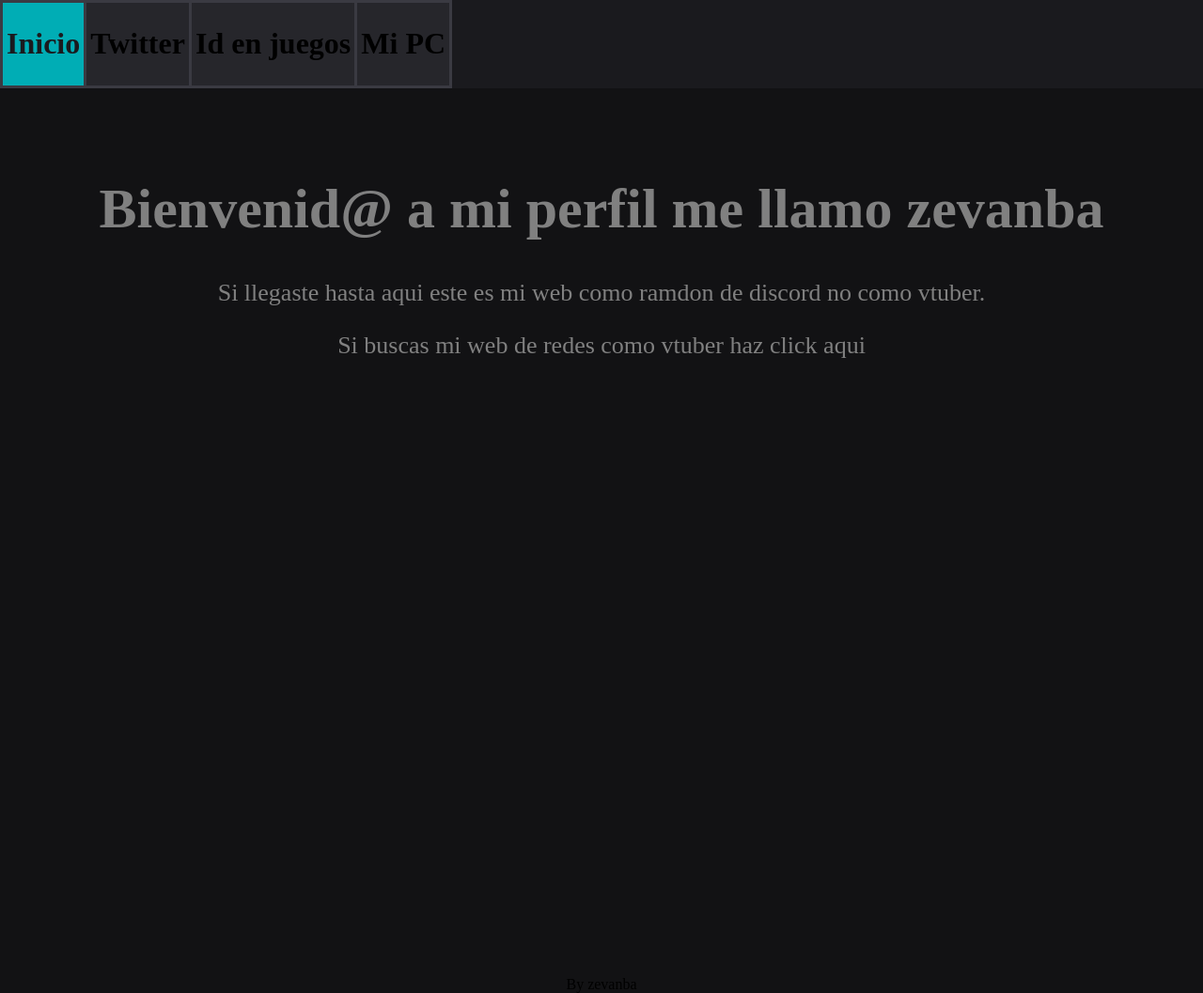
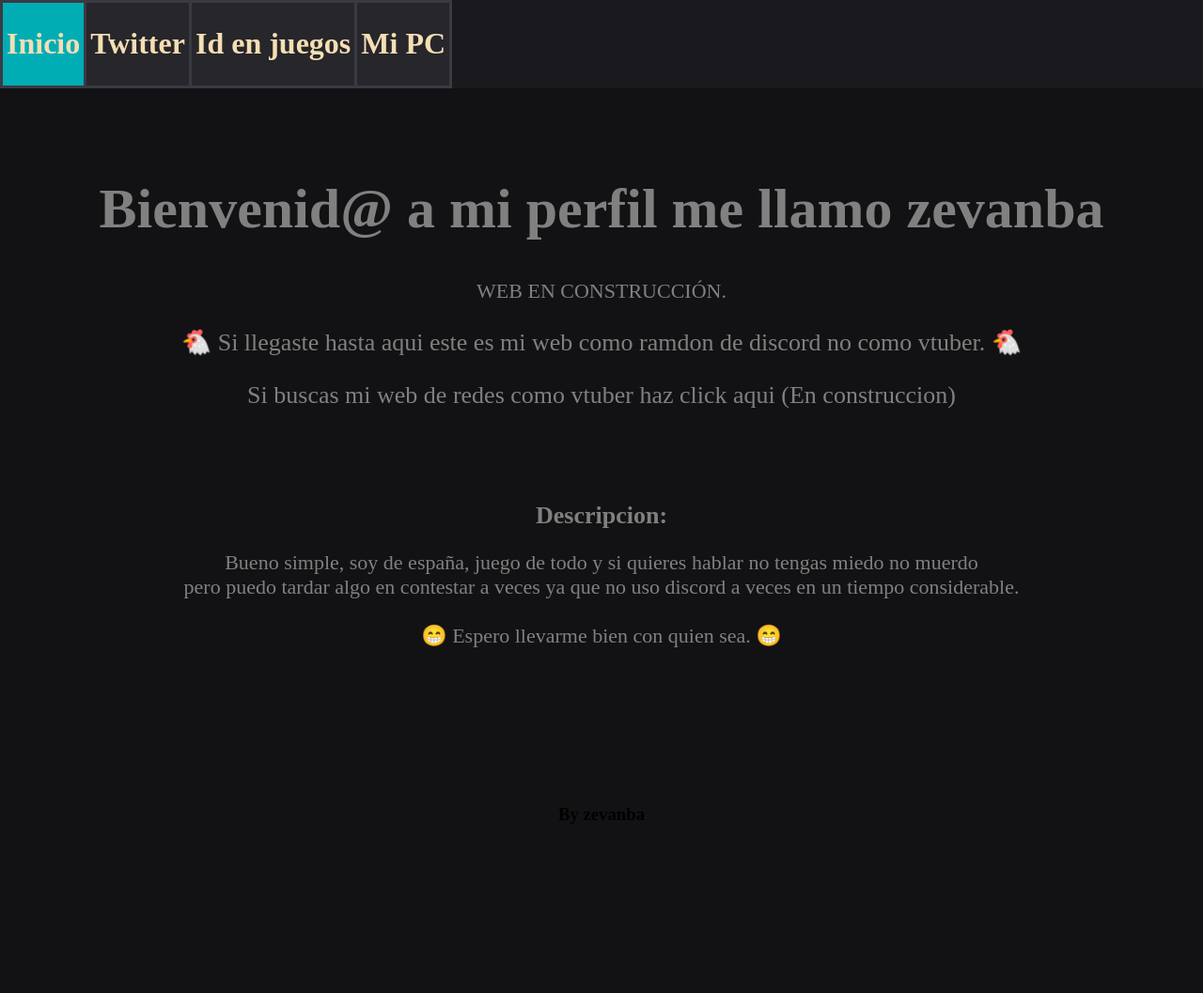
Before and after one commit to zevanba/discord, a plain HTML site: page index.html in a window 1280 px wide. Shown: the whole page at 94% size. After the commit the page ends 897 px from the top, so only its background shows below. Drawn offline with Linux system fonts and the light colour scheme.

Commit message:
copia 20.05.2026 18.55

```diff
--- a/index.css
+++ b/index.css
@@ -20,7 +20,7 @@ background-color: #121214;
 .h1ra{
 
 margin: 0;
-
+color: wheat;
 
 
 }
@@ -46,7 +46,7 @@ padding: 4px;
 .a1{
 
     text-decoration: none;
-    color:#1a1a1e;
+    color: wheat;
 
 }
 
@@ -86,6 +86,16 @@ font-size: 26px;
 
 }
 
+.pd2{
+
+text-align: center;
+
+color: gray;
+
+font-size: 22px;
+
+}
+
 footer{
 
 
--- a/index.html
+++ b/index.html
@@ -3,6 +3,8 @@
 <html>
 
 <head>
+
+    <meta charset="UTF-8">
 
     <link rel="stylesheet" href="index.css">
 
@@ -18,13 +20,13 @@
 
 <tr>
 
-<td class="er-tr-td-ahora"><a class="a1" href="index.html" ><h1>Inicio</h1></a></td>
+<th class="er-tr-td-ahora"><a class="a1" href="index.html" ><h1>Inicio</h1></a></th>
 
-<td class="er-tr-td"><h1 class="h1ra">Twitter</h1></td>
+<th class="er-tr-td"><h1 class="h1ra">Twitter</h1></th>
 
-<td class="er-tr-td"><h1 class="h1ra">Id en juegos</h1></td>
+<th class="er-tr-td"><h1 class="h1ra">Id en juegos</h1></th>
 
-<td class="er-tr-td"><h1 class="h1ra">Mi PC</h1></td>
+<th class="er-tr-td"><h1 class="h1ra">Mi PC</h1></th>
 
 
 </tr>
@@ -37,14 +39,24 @@
 
 <h1 class="Bienvenid">Bienvenid@ a mi perfil me llamo zevanba</h1>
 
+<p class="pd2"> WEB EN CONSTRUCCIÓN.</p>
 
-<p class="pd">Si llegaste hasta aqui este es mi web como ramdon de discord no como vtuber.</p>
 
-<p class="pd"><a class="a2" href="">Si buscas mi web de redes como vtuber haz click aqui</a></p>
+<p class="pd">🐔 Si llegaste hasta aqui este es mi web como ramdon de discord no como vtuber. 🐔</p>
 
-<br><br><br><br><br><br><br><br><br><br><br><br><br><br><br><br><br><br><br><br><br><br><br><br><br><br><br><br><br><br><br><br><br><br><br>
+<p class="pd"><a class="a2" href="https://zevanba.github.io/vtuber">Si buscas mi web de redes como vtuber haz click aqui (En construccion)</a></p>
 
-<footer>By zevanba</footer>
+<br><br><br>
+
+<p><h1 class="pd">Descripcion:</h1></p>
+
+<p class="pd2">Bueno simple, soy de españa, juego de todo y si quieres hablar no tengas miedo no muerdo <br>pero puedo tardar algo en contestar a veces
+    ya que no uso discord a veces en un tiempo considerable.<br><br> 😁 Espero llevarme bien con quien sea. 😁
+</p>
+
+<br><br><br><br><br><br><br>
+
+<h3><footer>By zevanba</footer></h3>
 
 </body>
 
```
